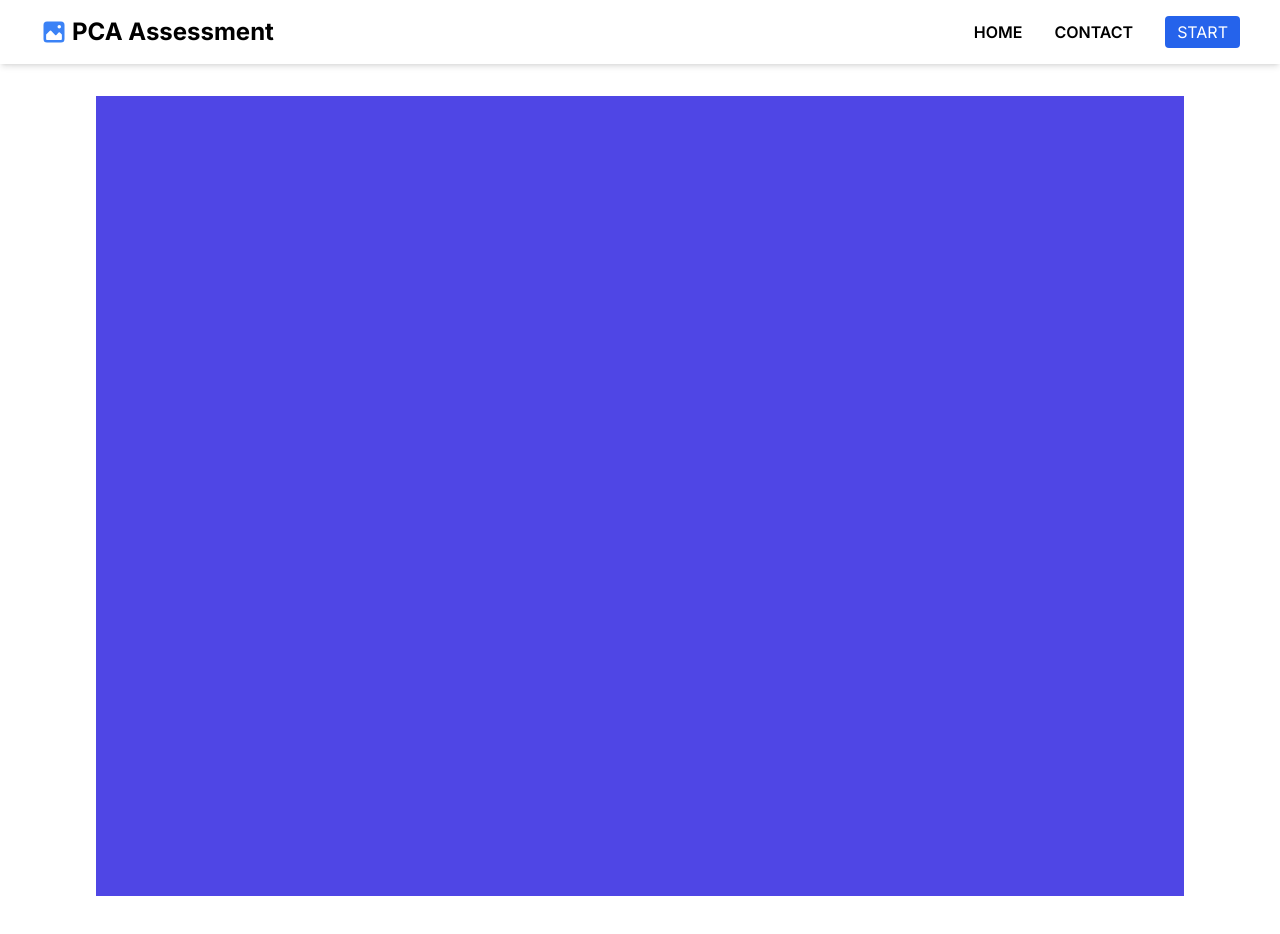
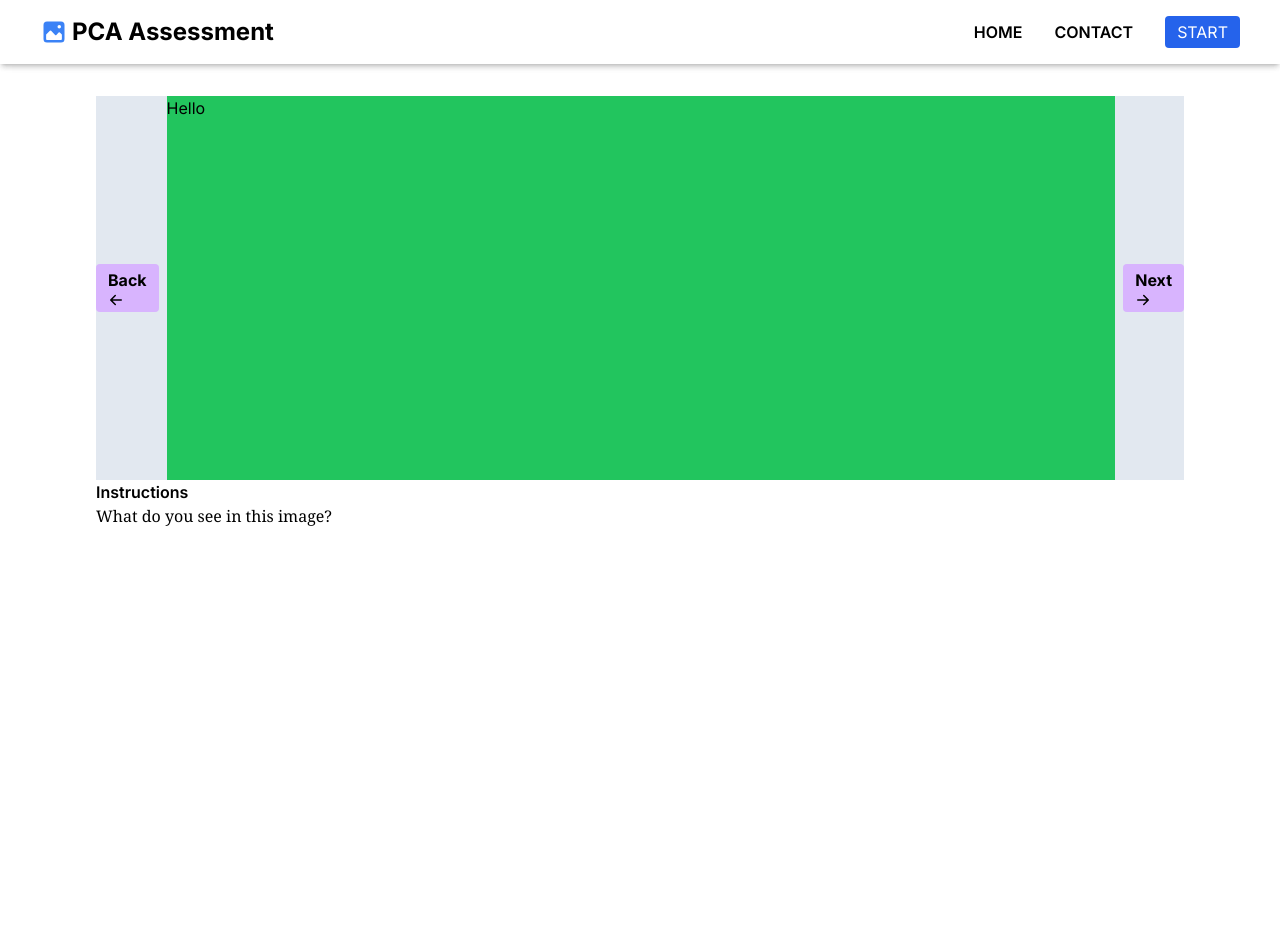
Before and after one commit to pelaklab/pca-assessment, a Next.js app: page / in a window 1280 px wide. Shown: the top 934 px of the page. After the commit the page ends 800 px from the top, so only its background shows below. Built offline with nearby package versions, Linux system fonts and the light colour scheme.

Commit message:
WIP - adding a image setup template

```diff
--- /dev/null
+++ b/app/components/VisionAssessmentPanel.tsx
@@ -0,0 +1,31 @@
+import React from 'react';
+import Image from 'next/image'
+import { ArrowLeftIcon, ArrowRightIcon } from '@heroicons/react/16/solid';
+
+const VisionAssessmentPanel = () => {
+    return (
+        <div className='h-full w-full'>
+            <div className='flex justify-between items-center w-full bg-slate-200'>
+                {/* Left Panel */}
+                <button className='btn bg-purple-300 text-black px-3 py-1 font-bold rounded h-full'>
+                    Back
+                    <ArrowLeftIcon className='h-4 w-4' />
+                </button>
+
+                {/* Center Image Panel */}
+                <div className='w-full h-96 bg-green-500 mr-2 ml-2'>
+                    Hello
+                </div>
+
+                {/* Right Panel */}
+                <button className='btn bg-purple-300 text-black px-3 py-1 font-bold rounded h-full'>
+                    Next <ArrowRightIcon className='h-4 w-4' />
+                </button>
+            </div>
+            <h1 className='font-semibold'>Instructions</h1>
+            <p className='font-serif'>What do you see in this image?</p>
+        </div>
+    );
+};
+
+export default VisionAssessmentPanel;
--- a/app/page.tsx
+++ b/app/page.tsx
@@ -1,10 +1,12 @@
 import Header from "./components/Header";
+import VisionAssessmentPanel from "./components/VisionAssessmentPanel";
 
 export default function Home() {
 
   return (
-    <main className="flex min-h-screen flex-col items-center justify-between p-24">
-      <div className='bg-indigo-600 w-full h-screen'></div>
+    <main className="flex h-full flex-col items-center justify-between p-24">
+      <Header />
+      <VisionAssessmentPanel />
     </main>
   );
 }
```
